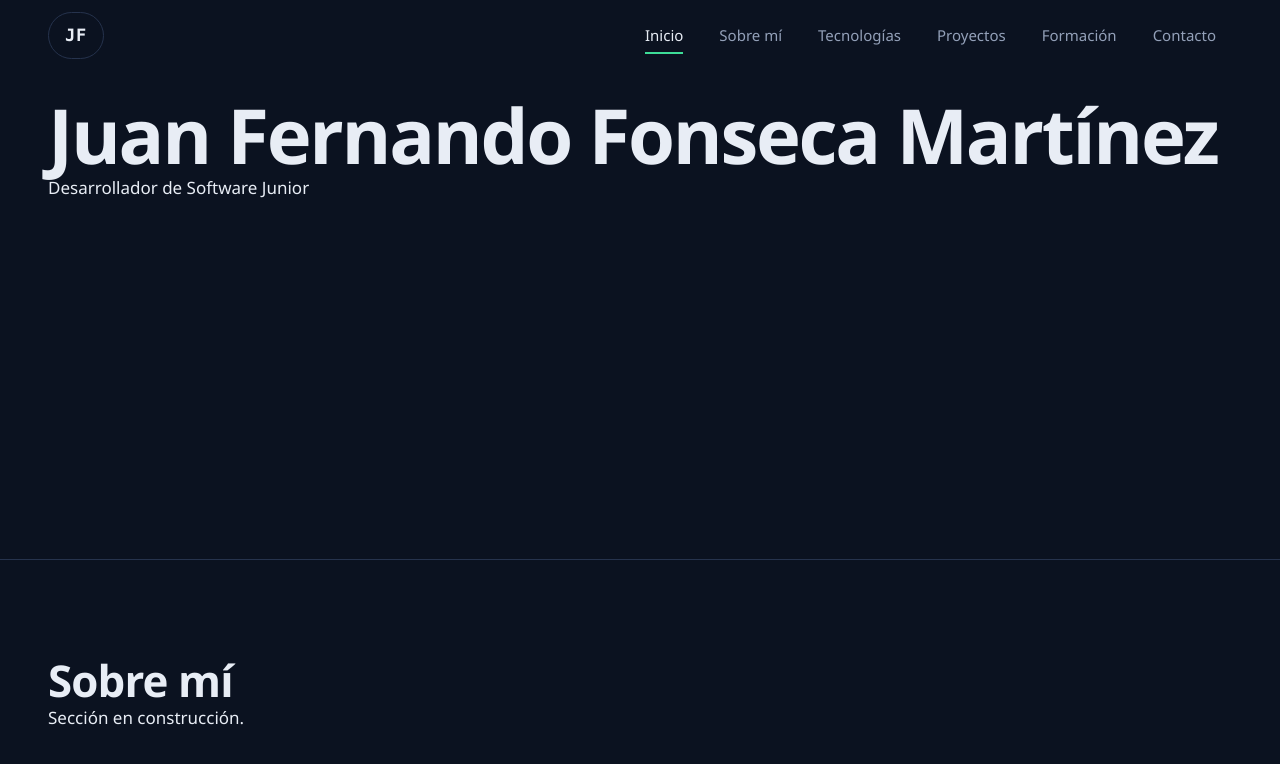
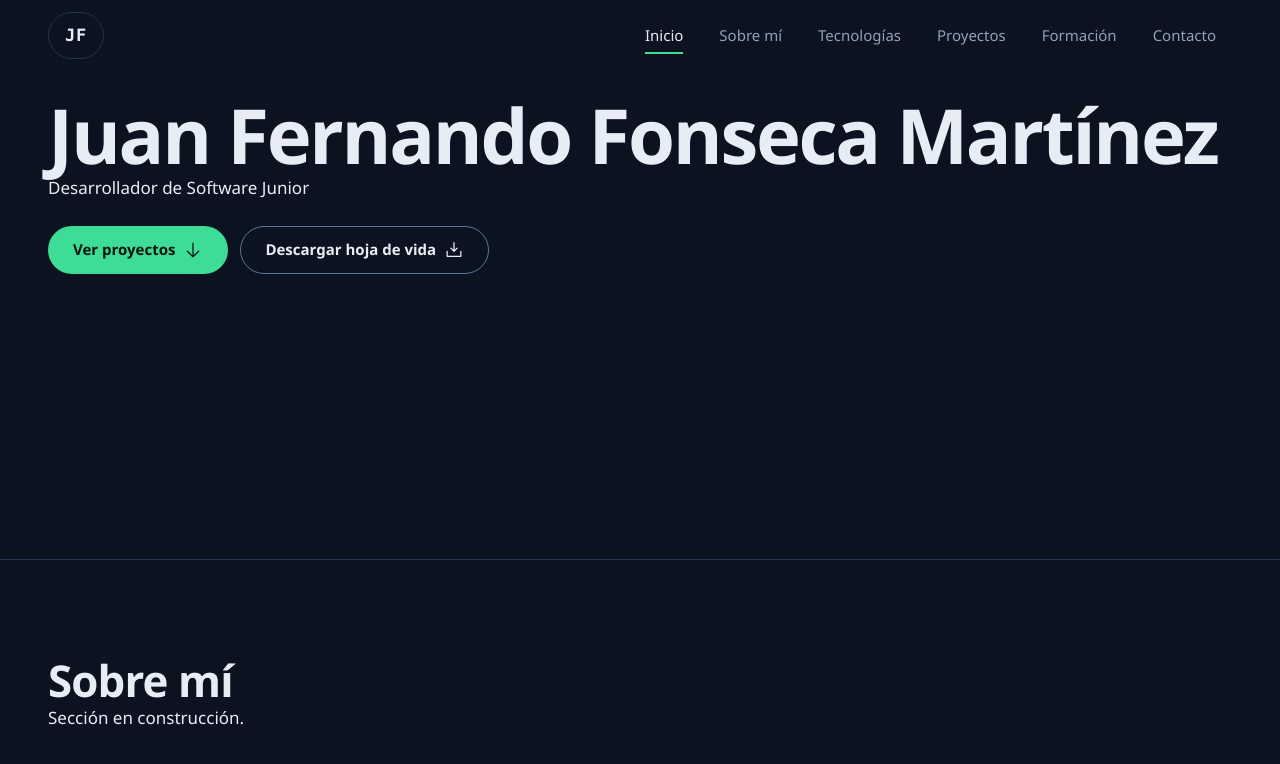
Before and after one commit to IngFonseca/portfolio-juan-fonseca, a React (Vite) app: page / in a window 1280 px wide. Shown: the top 764 px of the page. Built offline with nearby package versions, Linux system fonts and the light colour scheme.

Commit message:
feat: add reusable Button component and Phosphor icons

```diff
--- a/package.json
+++ b/package.json
@@ -13,6 +13,7 @@
     "@fontsource-variable/bricolage-grotesque": "^5.3.0",
     "@fontsource-variable/geist": "^5.3.0",
     "@fontsource-variable/geist-mono": "^5.3.0",
+    "@phosphor-icons/react": "^2.1.10",
     "react": "^19.2.8",
     "react-dom": "^19.2.8"
   },
--- a/src/App.jsx
+++ b/src/App.jsx
@@ -1,3 +1,5 @@
+import { ArrowDown, DownloadSimple } from '@phosphor-icons/react'
+import Button from './components/Button'
 import Navbar from './components/Navbar'
 import { navItems } from './data/navigation'
 import { profile } from './data/profile'
@@ -21,6 +23,30 @@ function App() {
             <p>
               {item.id === 'inicio' ? profile.role : 'Sección en construcción.'}
             </p>
+            {item.id === 'inicio' && (
+              <div
+                style={{
+                  display: 'flex',
+                  flexWrap: 'wrap',
+                  gap: '0.75rem',
+                  marginTop: '1.5rem',
+                }}
+              >
+                <Button
+                  href="#proyectos"
+                  icon={<ArrowDown size={20} aria-hidden="true" />}
+                >
+                  Ver proyectos
+                </Button>
+                <Button
+                  variant="secondary"
+                  href="#contacto"
+                  icon={<DownloadSimple size={20} aria-hidden="true" />}
+                >
+                  Descargar hoja de vida
+                </Button>
+              </div>
+            )}
           </section>
         ))}
       </main>
--- /dev/null
+++ b/src/components/Button.jsx
@@ -0,0 +1,28 @@
+import styles from './Button.module.css'
+
+function Button({
+  href,
+  variant = 'primary',
+  icon,
+  external = false,
+  children,
+  ...rest
+}) {
+  const externalProps = external
+    ? { target: '_blank', rel: 'noopener noreferrer' }
+    : {}
+
+  return (
+    <a
+      className={`${styles.button} ${styles[variant]}`}
+      href={href}
+      {...externalProps}
+      {...rest}
+    >
+      {children}
+      {icon}
+    </a>
+  )
+}
+
+export default Button
--- /dev/null
+++ b/src/components/Button.module.css
@@ -0,0 +1,54 @@
+.button {
+  display: inline-flex;
+  align-items: center;
+  justify-content: center;
+  gap: var(--space-2);
+  min-height: 48px;
+  padding: 0 var(--space-6);
+  border: 1px solid transparent;
+  border-radius: var(--radius-pill);
+  font-size: 0.9375rem;
+  font-weight: 600;
+  line-height: 1;
+  white-space: nowrap;
+  text-decoration: none;
+  cursor: pointer;
+  transition:
+    background-color var(--duration-base) var(--ease-out),
+    border-color var(--duration-base) var(--ease-out),
+    transform var(--duration-fast) var(--ease-out);
+}
+
+.primary {
+  background: var(--color-accent);
+  color: var(--color-on-accent);
+}
+
+.secondary {
+  border-color: var(--color-control-border);
+  background: transparent;
+  color: var(--color-text);
+}
+
+@media (hover: hover) {
+  .primary:hover {
+    background: color-mix(in srgb, var(--color-accent) 85%, white);
+    transform: translateY(-1px);
+  }
+
+  .secondary:hover {
+    border-color: var(--color-accent);
+    background: color-mix(in srgb, var(--color-accent) 8%, transparent);
+  }
+}
+
+/* Después del bloque hover, para que "pulsado" gane si coinciden */
+.button:active {
+  transform: scale(0.97);
+}
+
+@media (prefers-reduced-motion: reduce) {
+  .button {
+    transition: none;
+  }
+}
--- a/src/styles/global.css
+++ b/src/styles/global.css
@@ -87,3 +87,8 @@ button {
 body:has(dialog[open]) {
   overflow: hidden;
 }
+
+.container {
+  width: min(100% - 2 * var(--gutter), var(--container));
+  margin-inline: auto;
+}
```
Also changed, not shown: 1 other file (tests, documents, lock files or other folders).
